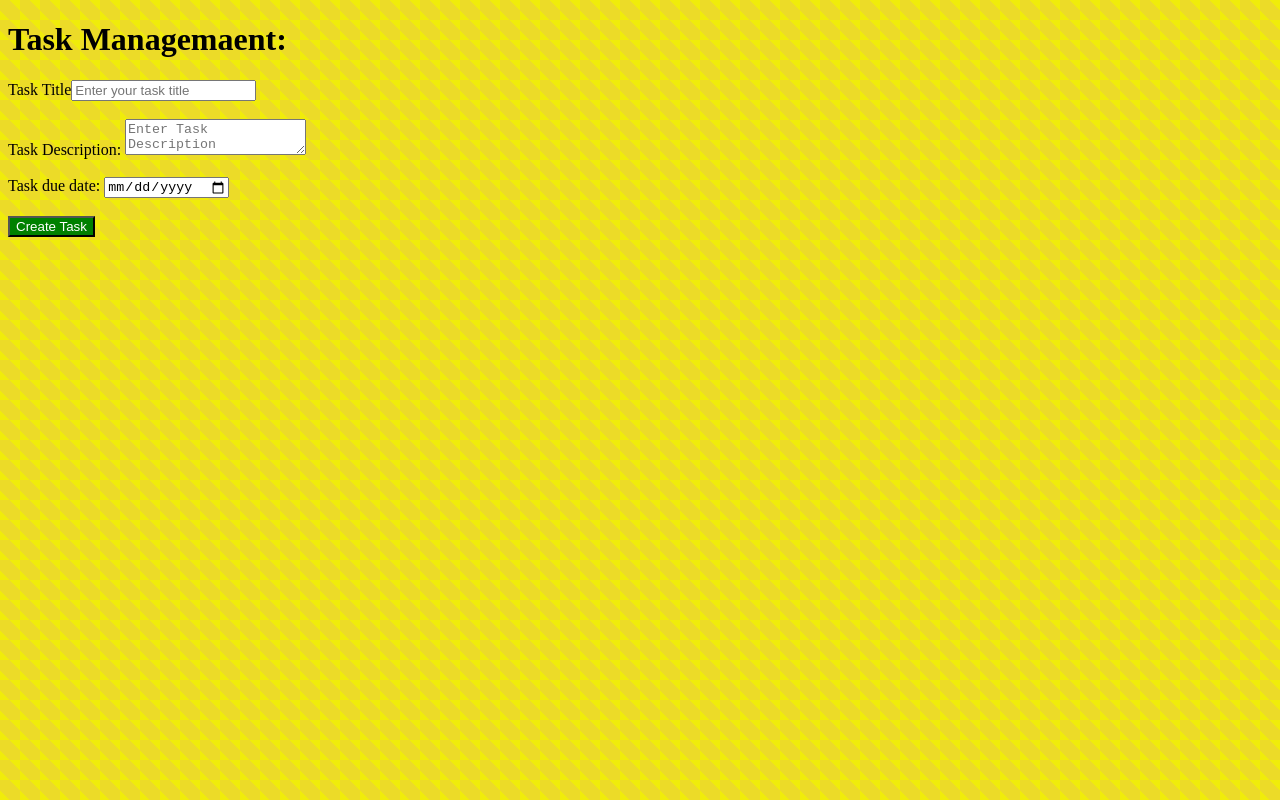
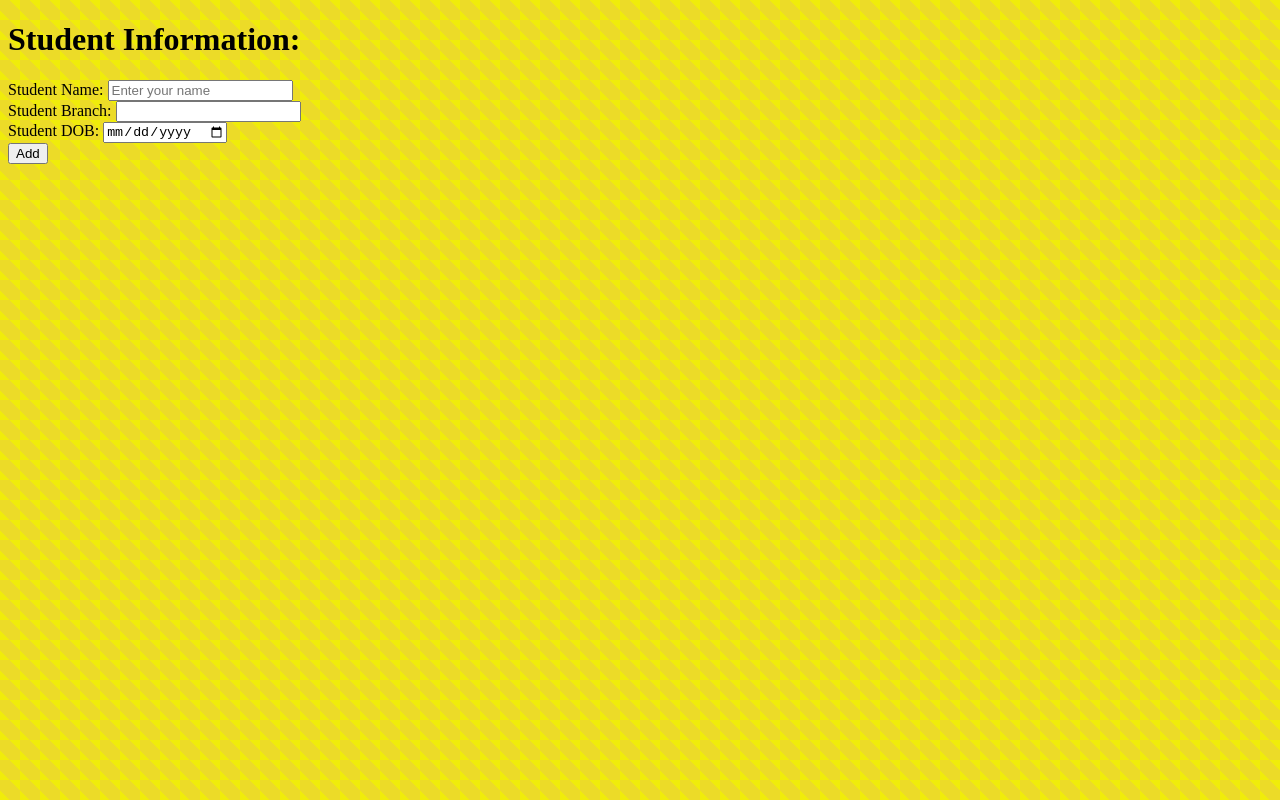
Before and after one commit to ShrivastavaAstha/Frontendfull, a React (Create React App) app: page / in a window 1280 px wide. Built offline with nearby package versions, Linux system fonts and the light colour scheme.

Commit message:
Practice

```diff
--- a/src/App.js
+++ b/src/App.js
@@ -1,10 +1,10 @@
 // import Componentrendering from "./components/Componentrendering";
-import TaskManagement from "./TaskManagement";
+import Practice8 from "./Practice/Practice8";
 import "./App.css";
 const App = () => {
   return (
     <>
-      <TaskManagement />
+      <Practice8 />
     </>
   );
 };
--- /dev/null
+++ b/src/Practice/Practice8.js
@@ -0,0 +1,83 @@
+import { useState } from "react";
+const Practice = () => {
+  const [obj, setobj] = useState([]);
+  const [stuname, setstuname] = useState("");
+  const [stubranch, setstubranch] = useState("");
+  const [studob, setdob] = useState(new Date());
+
+  //to add students:
+  const addbtn = () => {
+    const oldobj = [...obj];
+    let newobj = {
+      name: stuname,
+      branch: stubranch,
+      dob: studob,
+    };
+    oldobj.push(newobj);
+    setobj(oldobj);
+  };
+  //to delete student:
+  const deletebtn = (index) => {
+    let oldobj = [...obj];
+    let newobj = oldobj.filter((v, i) => i !== index);
+    setobj(newobj);
+  };
+  //to update branch:
+  const updateBranch = (currentIndex, newbranch) => {
+    const oldobj = [...obj];
+    oldobj[currentIndex].branch = newbranch;
+    setobj(oldobj);
+  };
+
+  return (
+    <>
+      <h1>Student Information:</h1>
+      <label>Student Name: </label>
+      <input
+        value={stuname}
+        onChange={(e) => setstuname(e.target.value)}
+        type="text"
+        placeholder="Enter your name"
+      />
+      <br />
+      <label>Student Branch: </label>
+      <input
+        value={stubranch}
+        onChange={(e) => setstubranch(e.target.value)}
+        type="text"
+        plceholder="Enter your branch"
+      />
+      <br />
+      <label>Student DOB: </label>
+      <input
+        value={studob}
+        onChange={(e) => setdob(e.target.value)}
+        type="date"
+      />
+      <br />
+      <button onClick={() => addbtn()}>Add</button>
+      {obj.map((v, i) => {
+        return (
+          <div key={i}>
+            <ul>
+              {/* <div className="notes" style={{v.branch === "ECE" ? {backgroundColor:"Yellow"} : v.branch === "CSE" ? {backgroundColor:"lightgreen"}:{backgroundColor:"gray"}}}> */}
+              <li>Student Name: {v.name}</li>
+              Branch: {v.branch}
+              <br />
+              Date Of Birth: {v.dob}
+              <br />
+              <button onClick={() => deletebtn(i)} type="button">
+                Delete Me
+              </button>
+              <button onClick={() => updateBranch(i, "ECE")} type="button">
+                {v.branch === "ECE" ? "Update Me" : "Update branch"}
+              </button>
+              {/* </div> */}
+            </ul>
+          </div>
+        );
+      })}
+    </>
+  );
+};
+export default Practice;
--- a/src/TaskManagement.js
+++ b/src/TaskManagement.js
@@ -15,6 +15,16 @@
     };
     pretask.push(newtask);
     settask(pretask);
+  };
+  const handlestarttask = (currentIndex, newstatus) => {
+    const oldtask = [...task];
+    oldtask[currentIndex].taskstatus = newstatus;
+    settask(oldtask);
+  };
+  const handledeletetask = (index) => {
+    let oldtask = [...task];
+    let newtask = oldtask.filter((v, i) => i !== index);
+    settask(newtask);
   };
   return (
     <>
@@ -59,6 +69,10 @@
               <li>Task Title: {v.title}</li>
               Task Description: {v.description} <br />
               Task Due Date: {v.duedate}
+              <button onclick={() => handlestarttask(i, "On-going")}>
+                Start task
+              </button>
+              <button onclick={() => handledeletetask(i)}>Delete task</button>
             </ul>
           </div>
         );
@@ -67,3 +81,17 @@
   );
 };
 export default Taskmanagement;
+
+// const handlestarttask = (currentIndex, newstatus) => {
+//   const oldtask = [...task];
+//   oldtask[currentIndex].taskstatus = newstatus;
+//   setbook(oldtask);
+// };
+// const handledeletetask = (index) => {
+//   let oldtask = [...task];
+//   let newtask = oldtask.filter((v, i) => i !== index);
+//   setbook(newtask);
+// };
+
+// <button onclick={() => handlestarttask(i, "On-going")}>Start task</button>
+// <button onclick={() => handledeletetask(i)}>Start task</button>
```
